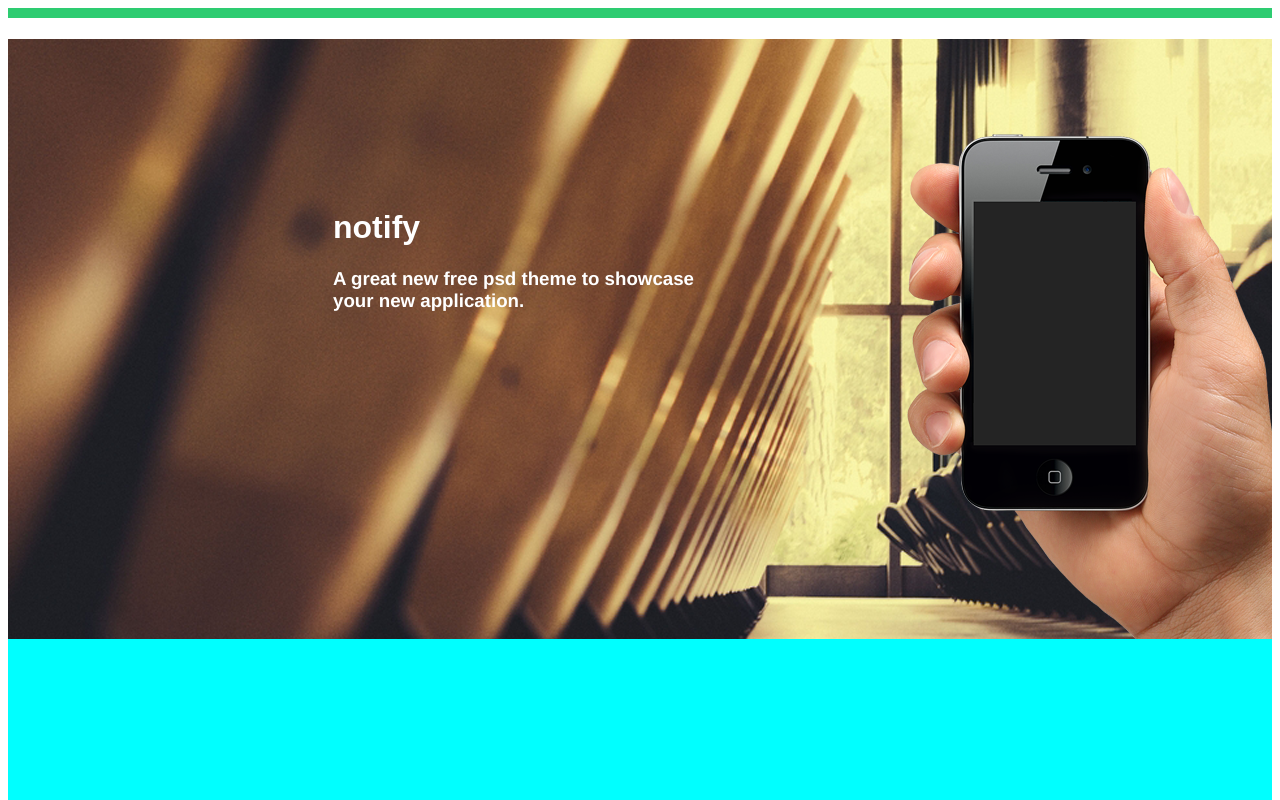
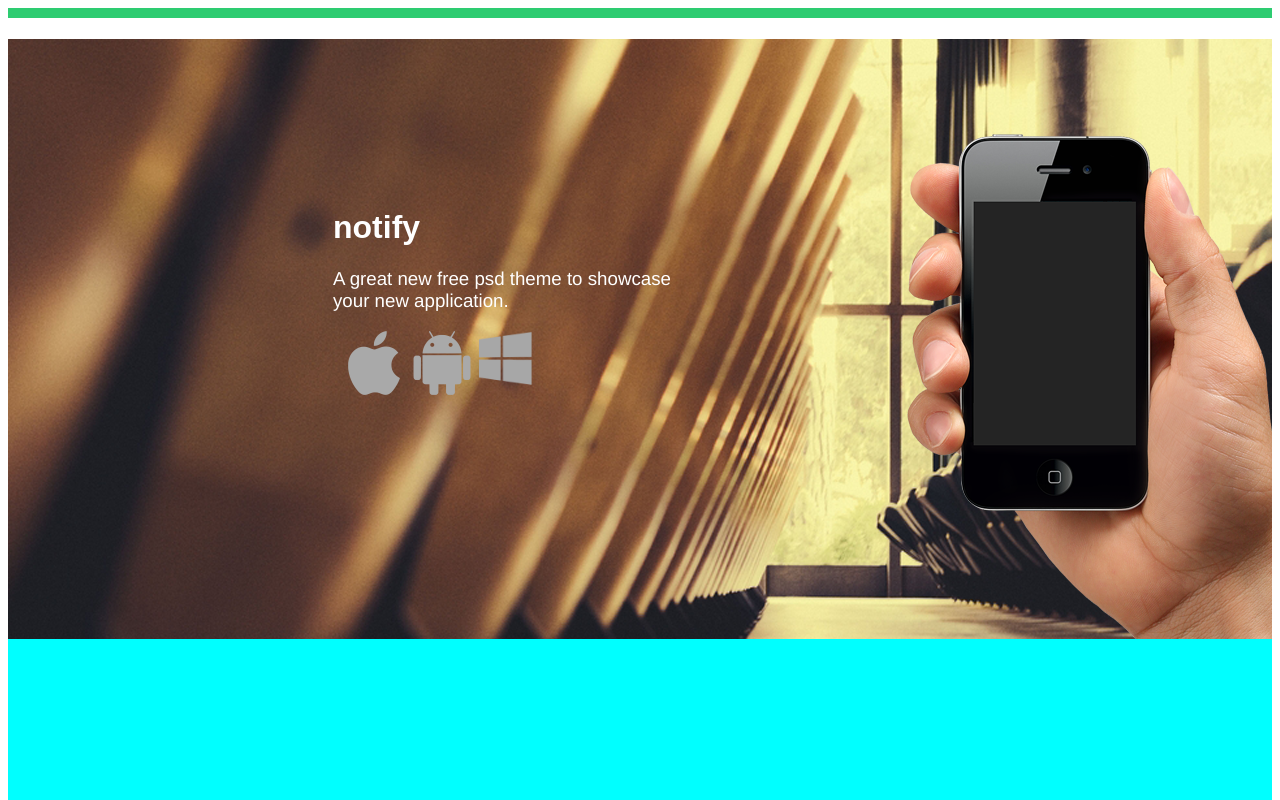
Before and after one commit to ohaa99/Notify-Site, a plain HTML site: page index.html in a window 1280 px wide. Shown: the top 800 px of the page. Drawn offline with Linux system fonts and the light colour scheme.

Commit message:
add icons

```diff
--- a/css/style.css
+++ b/css/style.css
@@ -23,7 +23,17 @@ padding-top: 170px;
 color:white;
 font-family: Helvetica,Arial, sans-serif;
 margin-left: 325px;
-
+font-weight: normal;
+}
+#iconContainer{
+margin-left: 320px;
+}
+#icons{
+width: 54px;
+height: 54px;
+float: left;
+display: inline-block;
+margin-left: 14px;
 }
 #featchers{
 height: 335px;
--- a/index.html
+++ b/index.html
@@ -13,6 +13,11 @@
  <div id="sitehead">
       <h1 id="logo">notify</h1>
       <h3 id="discription">A great new free psd theme to showcase<br/> your new application.</h3>
+      <div id="iconContainer">
+      <div id="icons"> <img src="./images/apple.ico" alt="apple icon"> </div>
+      <div id="icons"><img src="./images/android.ico" alt="android icon"></div>
+      <div id="icons"><img src="./images/windows.ico" alt="windows icon" height="54px"></div>
+    </div>
  </div>
  <div id="featchers">
     <div id="featcherOne"></div>
```
Also changed, not shown: images/android.ico (added), images/apple.ico (added), images/mobilePhoto.png (added), images/windows.ico (added).
